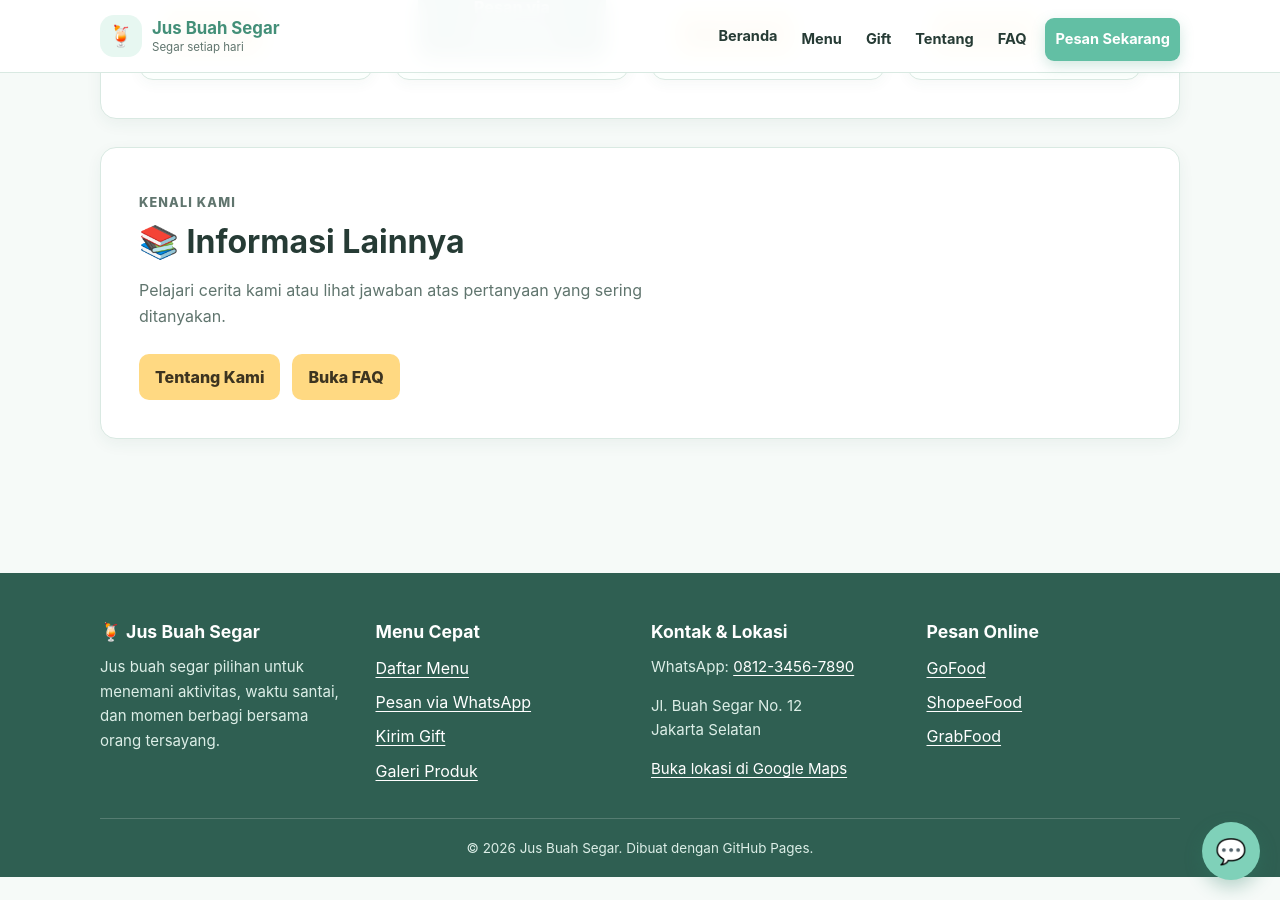
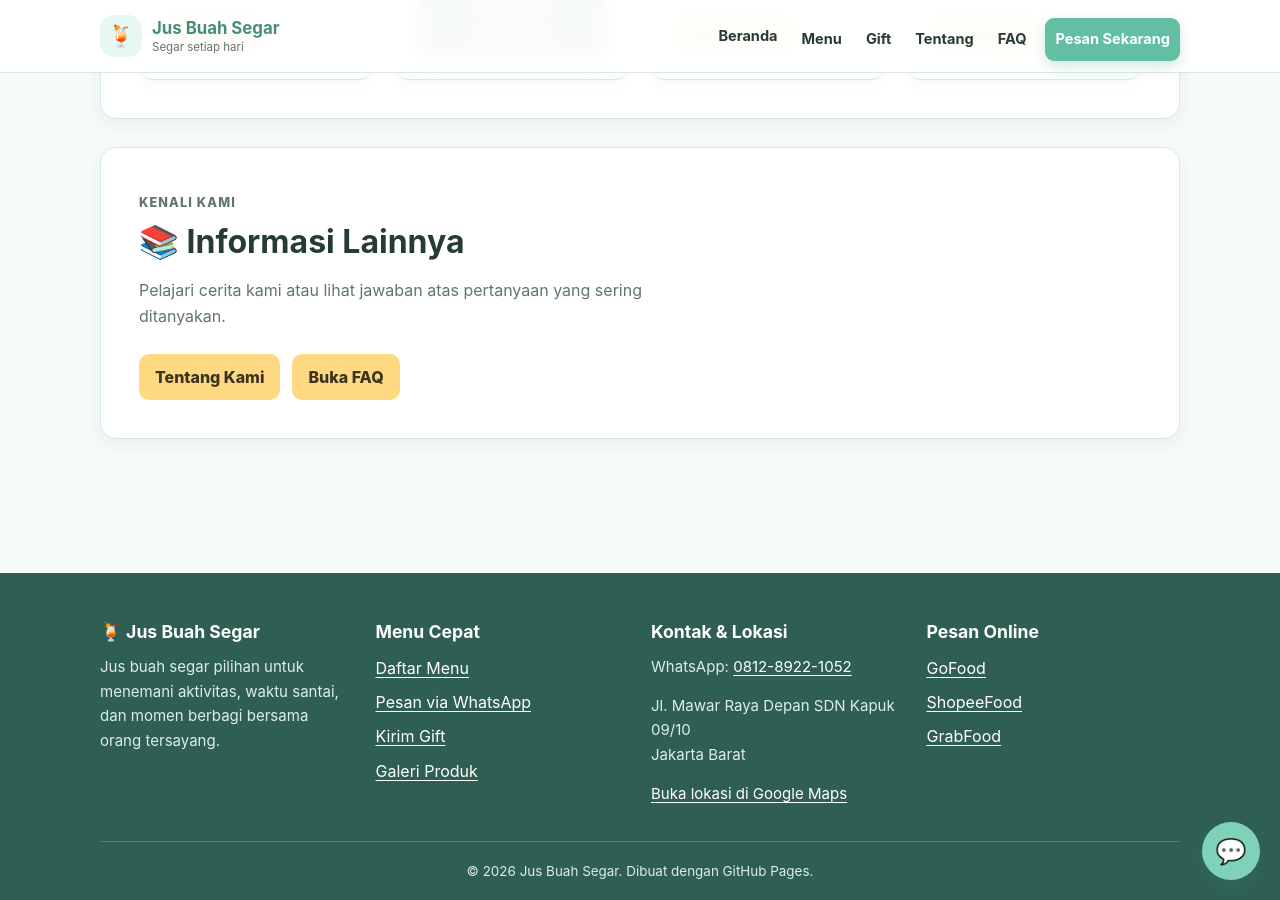
Before and after one commit to justmixs/justmix.github.io, a Jekyll site: the page built from index.md, in a window 1280 px wide and 900 px high, scrolled down 2121 px. Built offline with Jekyll 4.4.1, drawn with Linux system fonts in a browser that asks for light colours.

Commit message:
Modify footer contact information
Updated WhatsApp contact number and address in footer.

```diff
--- a/_includes/footer.html
+++ b/_includes/footer.html
@@ -31,17 +31,17 @@
       <p>
         WhatsApp:
         <a
-          href="https://wa.me/6281234567890"
+          href="https://wa.me/6281289221052"
           target="_blank"
           rel="noopener"
         >
-          0812-3456-7890
+          0812-8922-1052
         </a>
       </p>
 
       <p>
-        Jl. Buah Segar No. 12<br>
-        Jakarta Selatan
+        Jl. Mawar Raya Depan SDN Kapuk 09/10 <br>
+        Jakarta Barat
       </p>
 
       <p>
```
